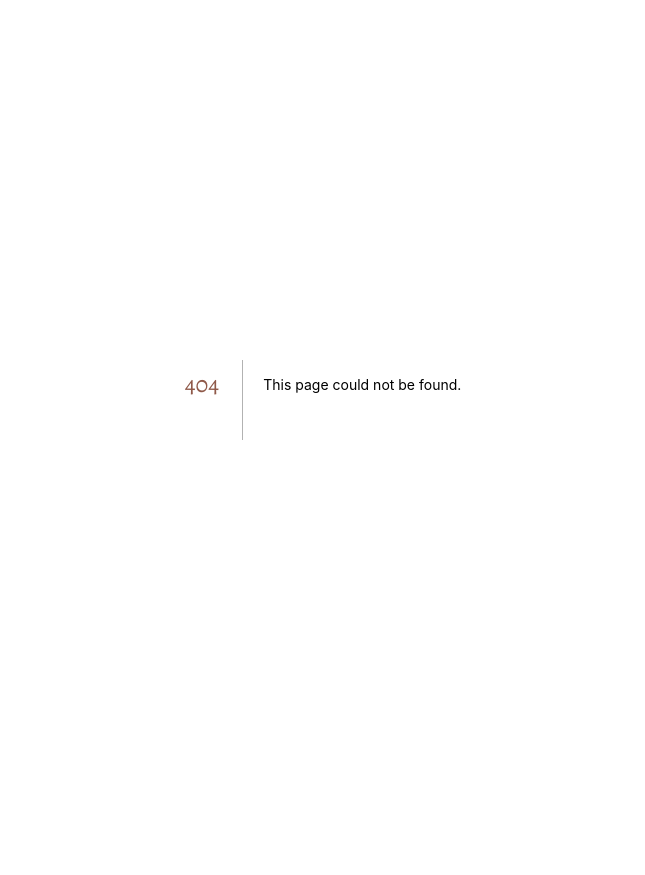
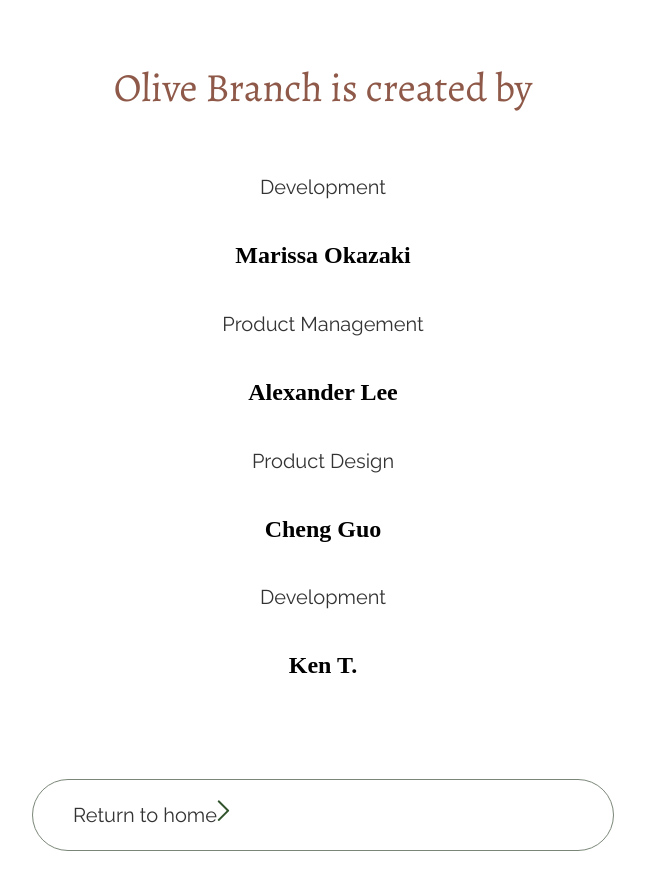
Before and after one commit to kent28808/olivebranchr2, a Next.js app: page /about in a window 1280 px wide. Before the commit this address had no page. Shown: the whole page, without its empty margins (317-962 px from the left). Before the commit the page ends 800 px from the top, so only its background shows below. Built offline with nearby package versions, Linux system fonts and the light colour scheme.

Commit message:
added about screen

```diff
--- /dev/null
+++ b/pages/about.js
@@ -0,0 +1,29 @@
+import ButtonWithText from "../components/ButtonWithText";
+import arrow from "../public/arrow.png";
+
+export default function about() {
+  return (
+    <div className='container'>
+      <h3>Olive Branch is created by</h3>
+
+      <p> Development </p>
+      <h2>Marissa Okazaki</h2>
+
+      <p>Product Management</p>
+      <h2>Alexander Lee</h2>
+
+      <p>Product Design</p>
+      <h2>Cheng Guo</h2>
+
+      <p>Development</p>
+      <h2>Ken T.</h2>
+
+      <ButtonWithText
+        innerRef='/'
+        text='Return to home'
+        img={arrow}
+        imgClassName={".Vector-7"}
+      />
+    </div>
+  );
+}
```
Also changed, not shown: 1 other file (tests, documents, lock files or other folders).
